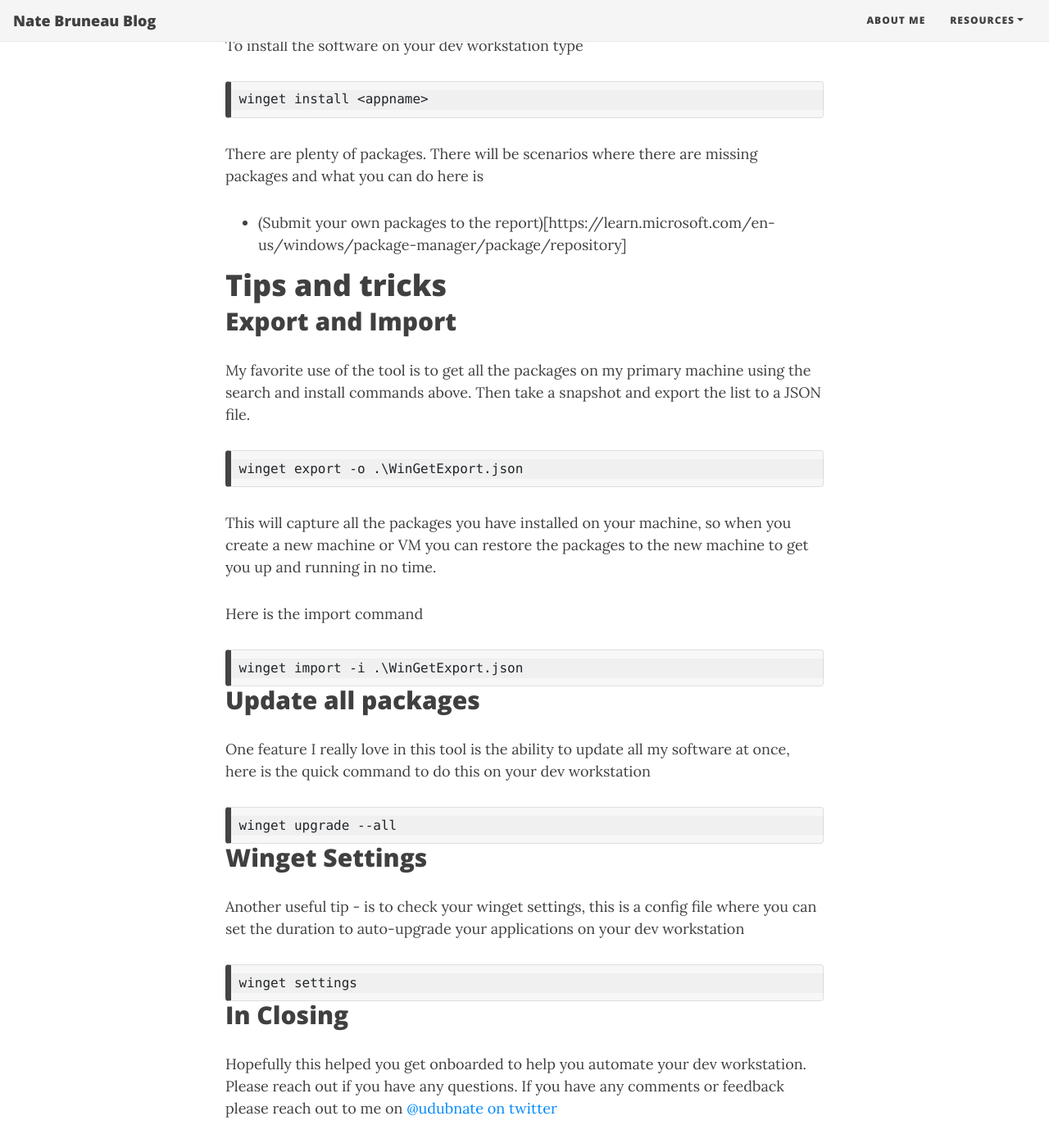
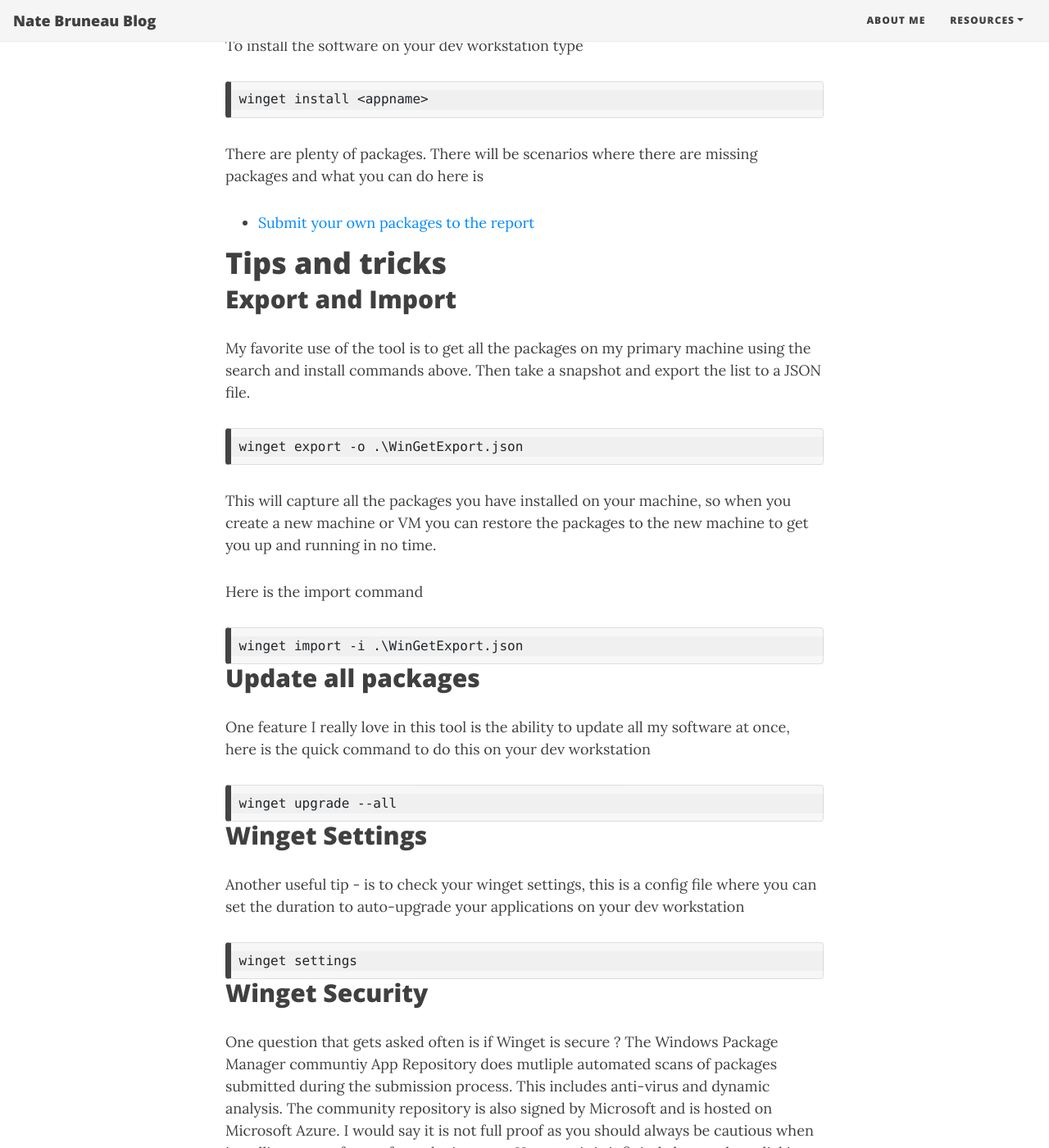
Before and after one commit to udubnate/udubnate.github.io, a Jekyll site: the page built from _posts/2023-03-24-winget-package-mgmt.md, in a window 1280 px wide and 1400 px high, scrolled down 1317 px. Shown: the whole window at 82% size. Built offline with Jekyll 4.4.1, drawn with Linux system fonts in a browser that asks for light colours; nearby versions of some CDN libraries; some of the changed text lies outside the part shown.

Commit message:
adding security section, fixing some format issues

````diff
--- a/_posts/2023-03-24-winget-package-mgmt.md
+++ b/_posts/2023-03-24-winget-package-mgmt.md
@@ -45,9 +45,10 @@ winget install <appname>
 ```
 
 There are plenty of packages. There will be scenarios where there are missing packages and what you can do here is
-- (Submit your own packages to the report)[https://learn.microsoft.com/en-us/windows/package-manager/package/repository]
+- [Submit your own packages to the report](https://learn.microsoft.com/en-us/windows/package-manager/package/repository)
 
 # Tips and tricks
+
 ## Export and Import
 
 My favorite use of the tool is to get all the packages on my primary machine using the search and install commands above. Then take a snapshot and export the list to a JSON file.
@@ -63,6 +64,7 @@ Here is the import command
 ```
 winget import -i .\WinGetExport.json
 ```
+
 ## Update all packages
 
 One feature I really love in this tool is the ability to update all my software at once, here is the quick command to do this on your dev workstation
@@ -79,6 +81,8 @@ Another useful tip - is to check your winget settings, this is a config file whe
 winget settings
 ```
 
+## Winget Security
+One question that gets asked often is if Winget is secure ? The Windows Package Manager communtiy App Repository does mutliple automated scans of packages submitted during the submission process. This includes anti-virus and dynamic analysis. The community repository is also signed by Microsoft and is hosted on Microsoft Azure. I would say it is not full proof as you should always be cautious when installing new software from the internet. However it is infinitely better than clicking a random link or going to a random website to download software. Another tip is you can always check the file hash of the software or run the software through a tool such as [Virus Total](https://www.virustotal.com/gui/home/upload) to increase your confidence of the sofware you are installing from WinGet.
 
 ## In Closing
 Hopefully this helped you get onboarded to help you automate your dev workstation. Please reach out if you have any questions. If you have any comments or feedback please reach out to me on [@udubnate on twitter](https://twitter.com/udubnate)
````
